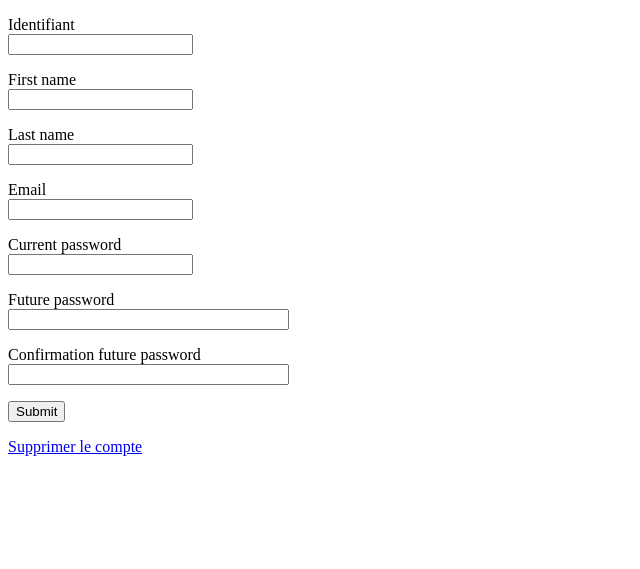
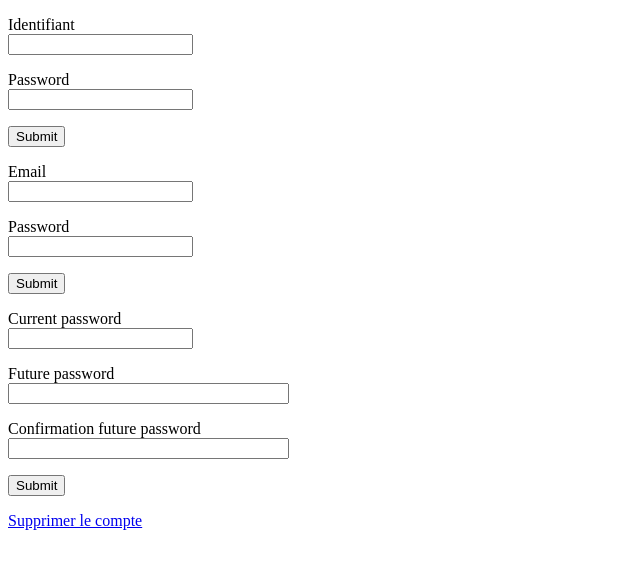
Before and after one commit to marcduquesnoyobspm/bills_home_website, a Python web app: template templates/profile.html in a window 1280 px wide. Shown: the part 26-595 px from the top of the page, without its empty margins (0-640 px from the left). Run offline with Jinja, Linux system fonts and the light colour scheme; the template is opened without the code that fills it, so the values that code supplies are empty, except form fields; form fields are guessed from the names that the template uses; some libraries are stand-ins or nearby versions.

Commit message:
Add form to profile

```diff
--- a/static/js/overview.js
+++ b/static/js/overview.js
@@ -63,7 +63,7 @@ function displayTwoDigits() {
     var second_numbers_regex = /^\d+[\.\,]+\d{2}$/;
 
     if (!second_numbers_regex.test(value)) {
-      mens.innerHTML = parseFloat(value).toFixed(2);
+      mens.innerHTML = parseFloat(value).toFixed(2) + "<span>€</span>";
     }
   }
 }
--- a/templates/add_contract.html
+++ b/templates/add_contract.html
@@ -57,7 +57,7 @@
     </p>
     <p>
         {{ form.mens.label }}<br>
-        {{ form.mens }}<br>
+        {{ form.mens }}<span>€</span><br>
         {% for error in form.mens.errors %}
         <span style="color: red;">[{{ error }}]</span>
         {% endfor %}
--- a/templates/base.html
+++ b/templates/base.html
@@ -15,9 +15,11 @@
         <header class=metanav>
             <div>
                 {% if not current_user.is_authenticated %}
-                <a type=button href="{{ url_for('controllers.auth.login') }}">S'identifier</a> {% else %}
+                <a type=button href="{{ url_for('controllers.auth.login') }}">S'identifier</a>
+                {% else %}
                 <a href="{{ url_for('controllers.user.profile_page') }}">profile</a>
-                <a href="{{ url_for('controllers.auth.logout') }}">Log out</a> {% endif %}
+                <a href="{{ url_for('controllers.auth.logout') }}">Log out</a>
+                {% endif %}
             </div>
         </header>
         {% block content %}{% endblock %}
--- a/templates/profile.html
+++ b/templates/profile.html
@@ -2,8 +2,7 @@
 
 {% block content %}
 
-
-<form action="" method="post">
+<form id=changeIdentifiantForm action="" method="post">
     {{ form.hidden_tag() }}
     <p>
         {{ form.identifiant.label }}<br>
@@ -13,19 +12,17 @@
         {% endfor %}
     </p>
     <p>
-        {{ form.first_name.label }}<br>
-        {{ form.first_name(value=current_user.user_firstname) }}<br>
-        {% for error in form.first_name.errors %}
+        {{ form.password.label }}<br>
+        {{ form.password }}<br>
+        {% for error in form.password.errors %}
         <span style="color: red;">[{{ error }}]</span>
         {% endfor %}
     </p>
-    <p>
-        {{ form.last_name.label }}<br>
-        {{ form.last_name(value=current_user.user_lastname) }}<br>
-        {% for error in form.last_name.errors %}
-        <span style="color: red;">[{{ error }}]</span>
-        {% endfor %}
-    </p>
+    <p>{{ form.submit() }}</p>
+</form>
+
+<form id=changeEmailForm action="" method="post">
+    {{ form.hidden_tag() }}
     <p>
         {{ form.email.label }}<br>
         {{ form.email(value=current_user.user_email) }}<br>
@@ -33,6 +30,18 @@
         <span style="color: red;">[{{ error }}]</span>
         {% endfor %}
     </p>
+    <p>
+        {{ form.password.label }}<br>
+        {{ form.password }}<br>
+        {% for error in form.password.errors %}
+        <span style="color: red;">[{{ error }}]</span>
+        {% endfor %}
+    </p>
+    <p>{{ form.submit() }}</p>
+</form>
+
+<form id=changePasswordForm action="" method="post">
+    {{ form.hidden_tag() }}
     <p>
         {{ form.current_password.label }}<br>
         {{ form.current_password }}<br>
@@ -55,8 +64,9 @@
         {% endfor %}
     </p>
     <p>{{ form.submit() }}</p>
-    <a href="{{ url_for('controllers.user.delete_user') }}">Supprimer le compte</a>
 </form>
+
+<a href="{{ url_for('controllers.user.delete_user') }}">Supprimer le compte</a>
 
 
 {% endblock %}
--- a/templates/show_contract.html
+++ b/templates/show_contract.html
@@ -42,7 +42,7 @@
     </p>
     <p>
         {{ form.mens.label }}<br>
-        {{ form.mens(value=contract_to_show.contract_mens) }}<br>
+        {{ form.mens(value=contract_to_show.contract_mens) }}<span>€</span><br>
         {% for error in form.mens.errors %}
         <span style="color: red;">[{{ error }}]</span>
         {% endfor %}
--- a/templates/update_contract.html
+++ b/templates/update_contract.html
@@ -43,7 +43,7 @@
     </p>
     <p>
         {{ form.mens.label }}<br>
-        {{ form.mens(value=contract_to_show.contract_mens) }}<br>
+        {{ form.mens(value=contract_to_show.contract_mens) }}<span>€</span><br>
         {% for error in form.mens.errors %}
         <span style="color: red;">[{{ error }}]</span>
         {% endfor %}
```
Also changed, not shown: templates/overview.html (+7 -5 lines).
